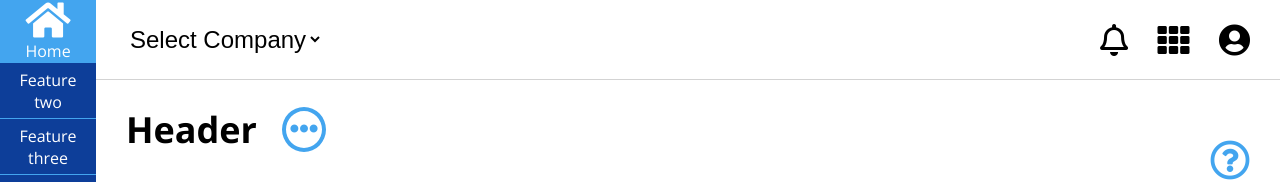
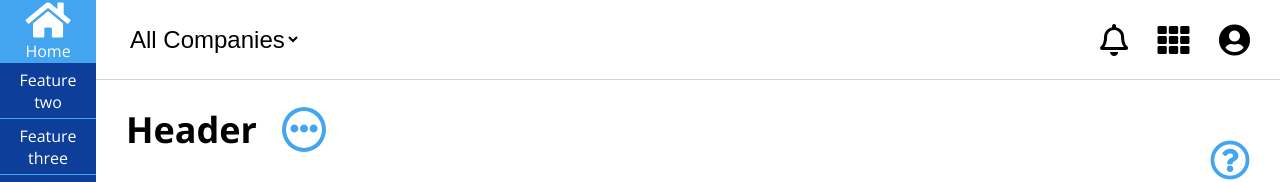
Before and after one commit to MaciejGazdecki/Test-tak-for-F-secure, a React app: page / in a window 1280 px wide. Shown: the top 182 px of the page. Built offline with nearby package versions, Linux system fonts and the light colour scheme.

Commit message:
I added filter option to select

```diff
--- a/src/js/App/App.js
+++ b/src/js/App/App.js
@@ -1,4 +1,4 @@
-import React from 'react';
+import React,{useState} from 'react';
 import {HashRouter as Router, Route,Switch} from "react-router-dom";
 import Navigation from "../Navigation/navigation";
 import Header from "../upperBar/header";
@@ -9,10 +9,15 @@ import FeatureFour from "../Features/FeatureFour/featureFour";
 import FeatureFive from "../Features/FeatureFive/featureFive";
 import Another from "../Features/Another/another";
 import YetAnother from "../Features/yetAnother/yetAnother";
+import {OptionContext} from "./optionContext";
+import {SetOptionContext} from "./setOptionContext";
 
 function App () {
+    const [option, setOption] = useState('');
     return (
         <Router>
+            <OptionContext.Provider value={option}>
+                <SetOptionContext.Provider value={setOption}>
                     <Header/>
                     <Navigation/>
                     <Switch>
@@ -24,6 +29,8 @@ function App () {
                         <Route path="/another" component={Another}/>
                         <Route path="/yet-another" component={YetAnother}/>
                     </Switch>
+                </SetOptionContext.Provider>
+            </OptionContext.Provider>
         </Router>
     )
 }
--- /dev/null
+++ b/src/js/App/optionContext.js
@@ -0,0 +1,3 @@
+import {createContext} from 'react';
+
+export const OptionContext = createContext(null);
--- /dev/null
+++ b/src/js/App/setOptionContext.js
@@ -0,0 +1,3 @@
+import {createContext} from 'react'
+
+export const SetOptionContext = createContext(null);
--- a/src/js/Home/Summary/summary.js
+++ b/src/js/Home/Summary/summary.js
@@ -1,8 +1,11 @@
-import React from 'react';
+import React,{useContext} from 'react';
 import style from './summary.module.scss';
 import {data} from "../Data/data";
+import {OptionContext} from "../../App/optionContext";
 
 function Summary() {
+    const option = useContext(OptionContext);
+
     return (
         <section className={style.summarySection}>
             <div className={style.background}>
@@ -29,10 +32,12 @@ function Summary() {
                         <div className={style.empty}></div>
                     </div>
                     <ul>
-                        {data.map((el,ix) =>
+                        {data.filter(el => el.company === option || !option).map((el,ix) =>
                             <li key={ix} className={style.record}>
                                 <p className={style.company}>{el.company}</p>
-                                <p className={`${style.type} ${style.server}`}><i className="fas fa-server"></i>{el.type}</p>
+                                <p className={`${style.type} ${style.server}`}>
+                                    <i className="fas fa-server"></i>{el.type}
+                                </p>
                                 <p className={style.partner}>{el.partner}</p>
                                 <p className={style.tags}>{el.tags}</p>
                                 <p className={style.findings}>
--- a/src/js/Home/Summary/summary.module.scss
+++ b/src/js/Home/Summary/summary.module.scss
@@ -38,9 +38,6 @@
 }
 .type {
   width: 10%;
-  i {
-
-  }
 }
 
 .partner {
--- a/src/js/upperBar/header.js
+++ b/src/js/upperBar/header.js
@@ -1,15 +1,21 @@
-import React from 'react';
+import React,{useContext} from 'react';
 import style from './header.module.scss';
+import {OptionContext} from "../App/optionContext";
+import {SetOptionContext} from "../App/setOptionContext";
 
 function Header() {
+    const option = useContext(OptionContext);
+    const setOption = useContext(SetOptionContext);
+
     return (
         <header className={style.header}>
-            <select name="company" className={style.select}>
-                <option value="">Select Company</option>
-                <option value="Company 1">Company 1</option>
-                <option value="Company 2">Company 2</option>
-                <option value="Company 3">Company 3</option>
-                <option value="Company 4">Company 4</option>
+            <select name="company" className={style.select}
+                    onChange={(event)=> setOption(event.target.value)} value={option}
+            >
+                <option value="">All Companies</option>
+                <option value="F-Secure">F-Secure</option>
+                <option value="Google">Google</option>
+                <option value="Microsoft">Microsoft</option>
             </select>
             <div className={style.icons}>
                 <i className="far fa-bell"></i>
```
Lines whose indentation alone changed are shown as unchanged.
